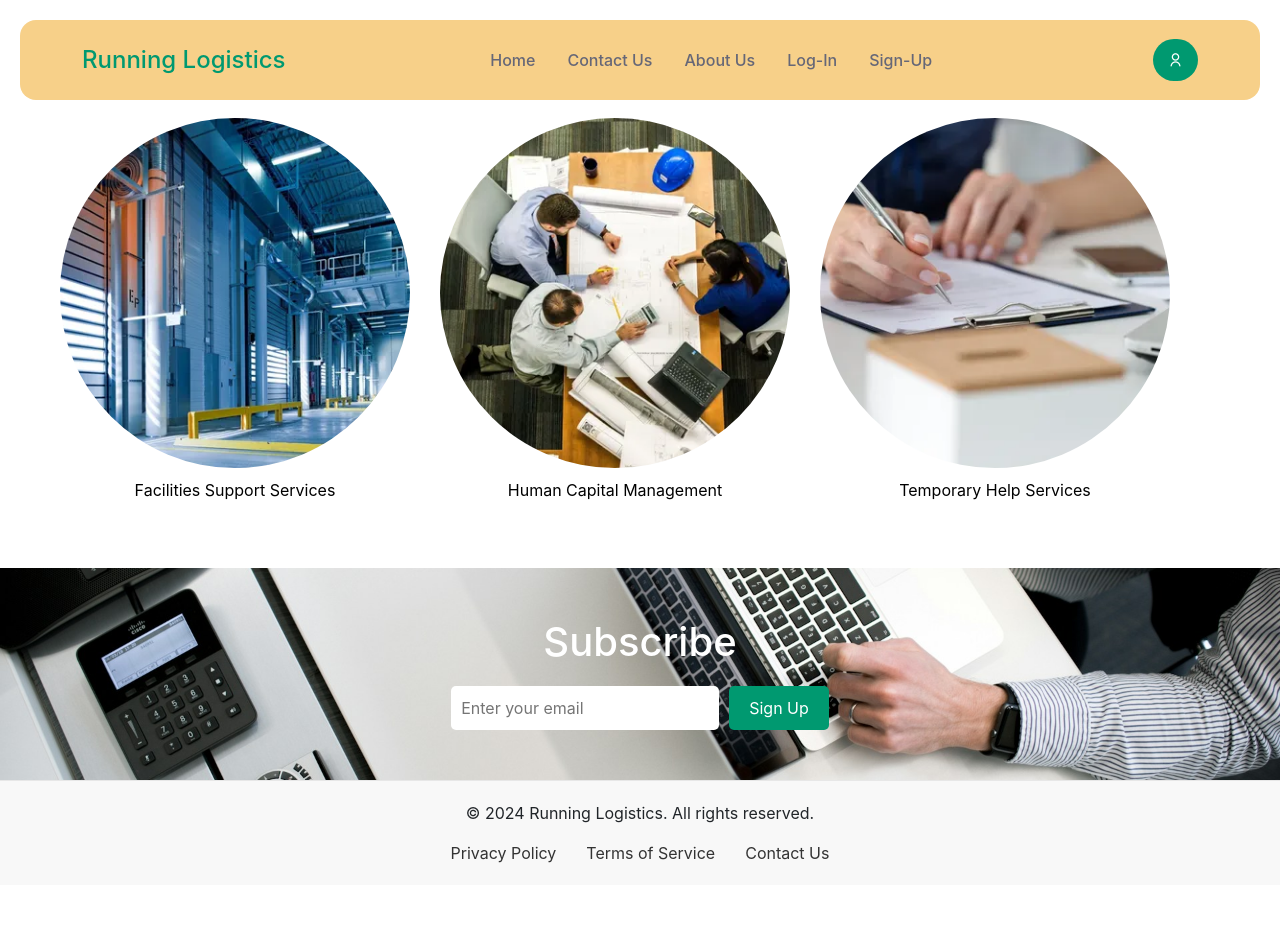
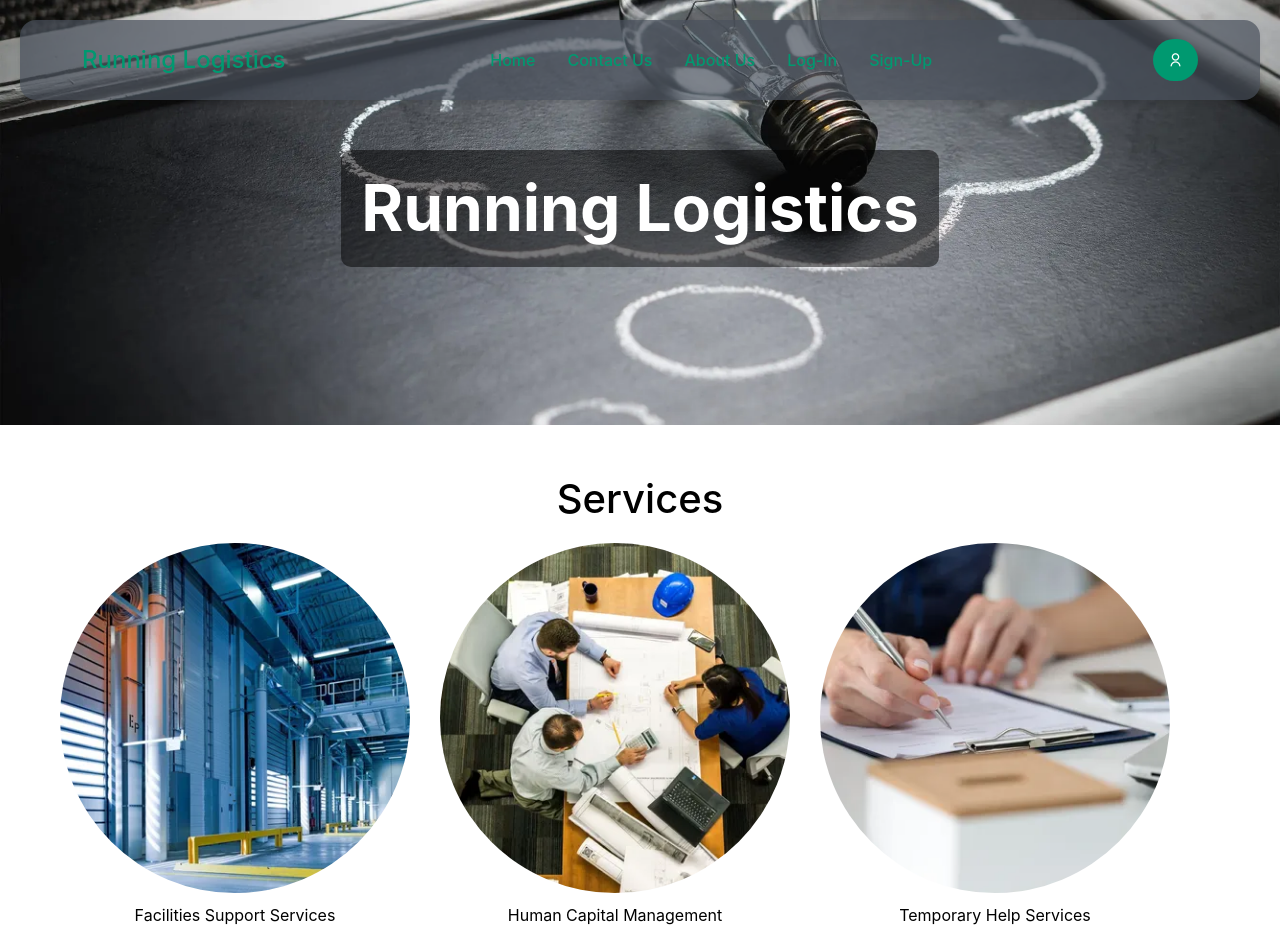
Before and after one commit to Juan-Carlos-D/RunningLogisticsCollab, a React (Create React App) app in the folder rl-frontend/: page / in a window 1280 px wide. Shown: the top 952 px of the page. Before the commit the page ends 885 px from the top, so only its background shows below. Built offline with nearby package versions, Linux system fonts and the light colour scheme; no server answers.

Commit message:
footer adjustments

```diff
--- a/rl-frontend/src/CSS/App.css
+++ b/rl-frontend/src/CSS/App.css
@@ -9,23 +9,19 @@ html, body, #root {
 .app-container {
   display: flex;
   flex-direction: column;
-    position: relative;
   min-height: 100vh;
 }
 
-  /* .background-image {
-    position: absolute;
-    top: 0;
-    left: 0;
+.content-wrapper {
+  flex: 1; /* This will take up the remaining space and push the footer to the bottom */
+
+  color: white; /* Ensure text color is readable */
+}
+
+#footer {
+  background-color: #f8f8f8;
+  padding: 20px 0;
+  text-align: center;
+  border-top: 1px solid #e7e7e7;
   width: 100%;
-    height: 100%;
-    object-fit: cover;
-    z-index: -1;
-  } */
-
-  .content-wrapper {
-    position: relative;
-    z-index: 1;
-    /* padding: 20px; */
-    color: white;
 }
--- a/rl-frontend/src/CSS/Home.css
+++ b/rl-frontend/src/CSS/Home.css
@@ -1,14 +1,36 @@
 #home {
-    /* background: url('#') no-repeat center center;
+  /* background: url('../assets/office.jpg') no-repeat center center;
   background-size: cover; */
   /* min-height: 100vh; */
+}
 
 
+.intro-section {
+  background: url('../assets/lightBulbBg.webp') no-repeat center center;
+  background-size: cover; /* Ensure the image covers the section */
+
+  padding: 150px 20px; /* Adjust padding as needed */
+  text-align: center;
+  color: white;
+  position: relative; /* Ensure proper stacking context */
+  z-index: 1; /* Ensure the section is below the navbar */
 }
+
+.intro-content h1 {
+  font-size: 4em;
+  font-weight: bold;
+  background: rgba(0, 0, 0, 0.5); /* Add background color with opacity for better text visibility */
+  display: inline-block;
+  padding: 20px;
+  border-radius: 10px;
+}
+
 
 .services-section {
   text-align: center;
   padding: 50px 20px;
+  /* background: url('../assets/runninglogisticsbg.jpg') no-repeat center center;
+  background-size: cover; */
 }
 
 .services-section h2 {
@@ -52,10 +74,9 @@
   text-align: center;
   padding: 50px 20px;
   background: url('../assets/subscribe.jpg') no-repeat center center;
-    background-size: cover; /* This makes sure the image covers the section */
+  background-size: cover;
   color: #fff; /* Ensure text is visible against the background */
 }
-
 
 .subscribe-section h2 {
   font-size: 2.5em;
@@ -88,9 +109,6 @@
 .subscribe-button:hover {
   background-color: #00b300;
 }
-
-
-
 
 /* Responsive styles */
 @media (max-width: 768px) {
--- a/rl-frontend/src/CSS/footer.css
+++ b/rl-frontend/src/CSS/footer.css
@@ -1,5 +1,5 @@
 #footer {
-  background-color: #f8f8f8;
+  background-color: #f0f0f0;
   padding: 20px 0;
   text-align: center;
   border-top: 1px solid #e7e7e7;
--- a/rl-frontend/src/CSS/nav.css
+++ b/rl-frontend/src/CSS/nav.css
@@ -53,11 +53,12 @@ nav#nav h1 {
 } */
 
 .navbar {
-    background-color: #f7d089;
+    background-color: rgba(73, 81, 92, 0.7);
     height: 80px;
     margin: 20px;
     border-radius: 16px;
     padding: 0.5rem;
+    box-shadow: 0 4px 6px rgba(0, 0, 0, 0.1);
 }
 
 
@@ -94,7 +95,7 @@ nav#nav h1 {
 }
 
 .nav-link {
-    color: #666777;
+    color: #009970;
     font-weight: 500;
     position: relative;
 }
--- a/rl-frontend/src/Pages/Home.js
+++ b/rl-frontend/src/Pages/Home.js
@@ -1,18 +1,22 @@
-import React from 'react'
-
-//CSS
-import '../CSS/Home.css'
+import React from 'react';
+import '../CSS/Home.css';
 
 function Home() {
   return (
     <div id='home'>
+      {/* Intro Section */}
+      <section className='intro-section'>
+        <div className='intro-content'>
+          <h1>Running Logistics</h1>
+        </div>
+      </section>
+
       {/* Services Section */}
       <section className='services-section'>
         <h2>Services</h2>
         <div className='services-container'>
           <div className='service'>
             <img src={require('../assets/facilities.png')} alt='Service 1' className='service-image' />
-
             <p className='service-text'>Facilities Support Services</p>
           </div>
           <div className='service'>
@@ -38,4 +42,4 @@ function Home() {
   );
 }
 
-export default Home
+export default Home;
```
Lines whose indentation alone changed are shown as unchanged.
